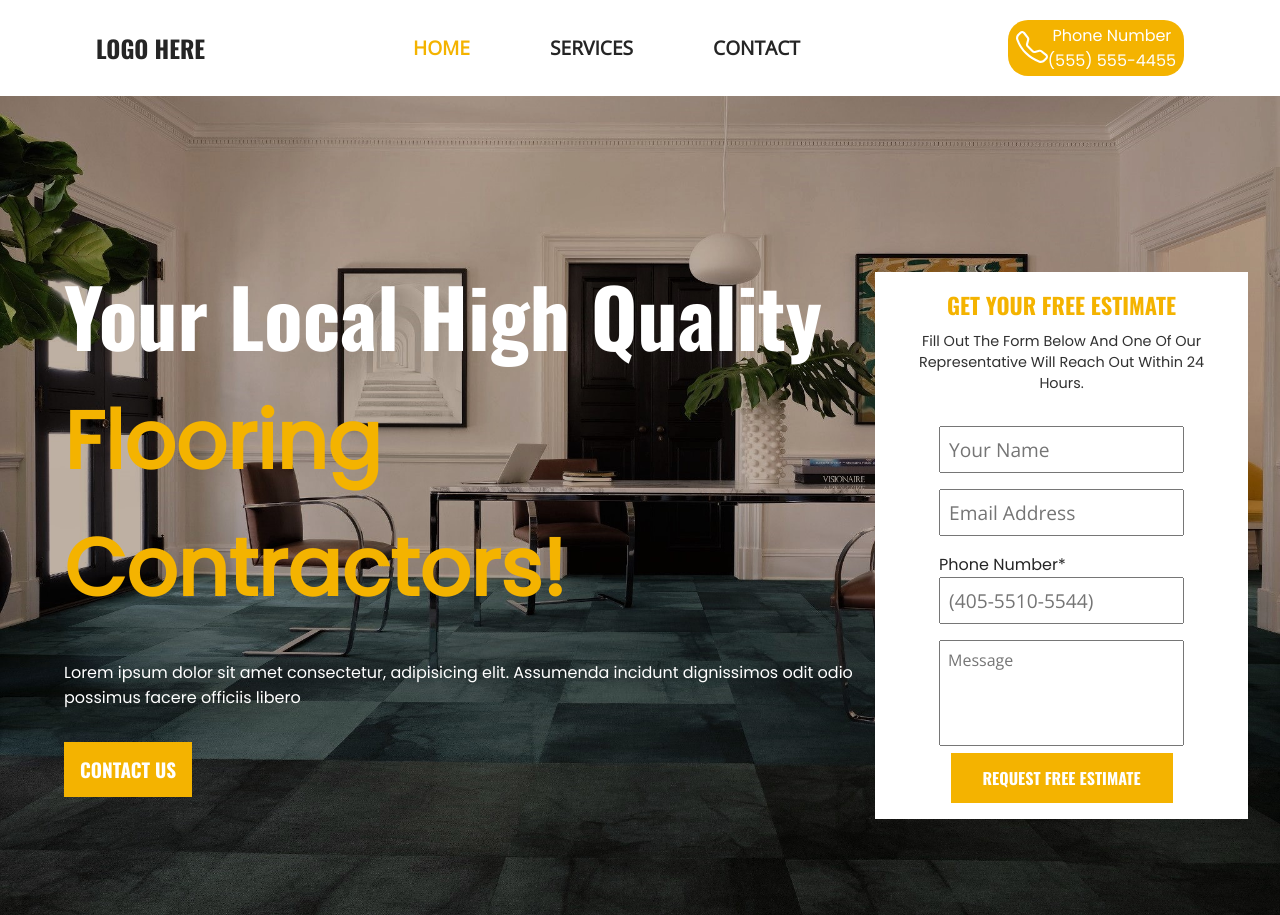
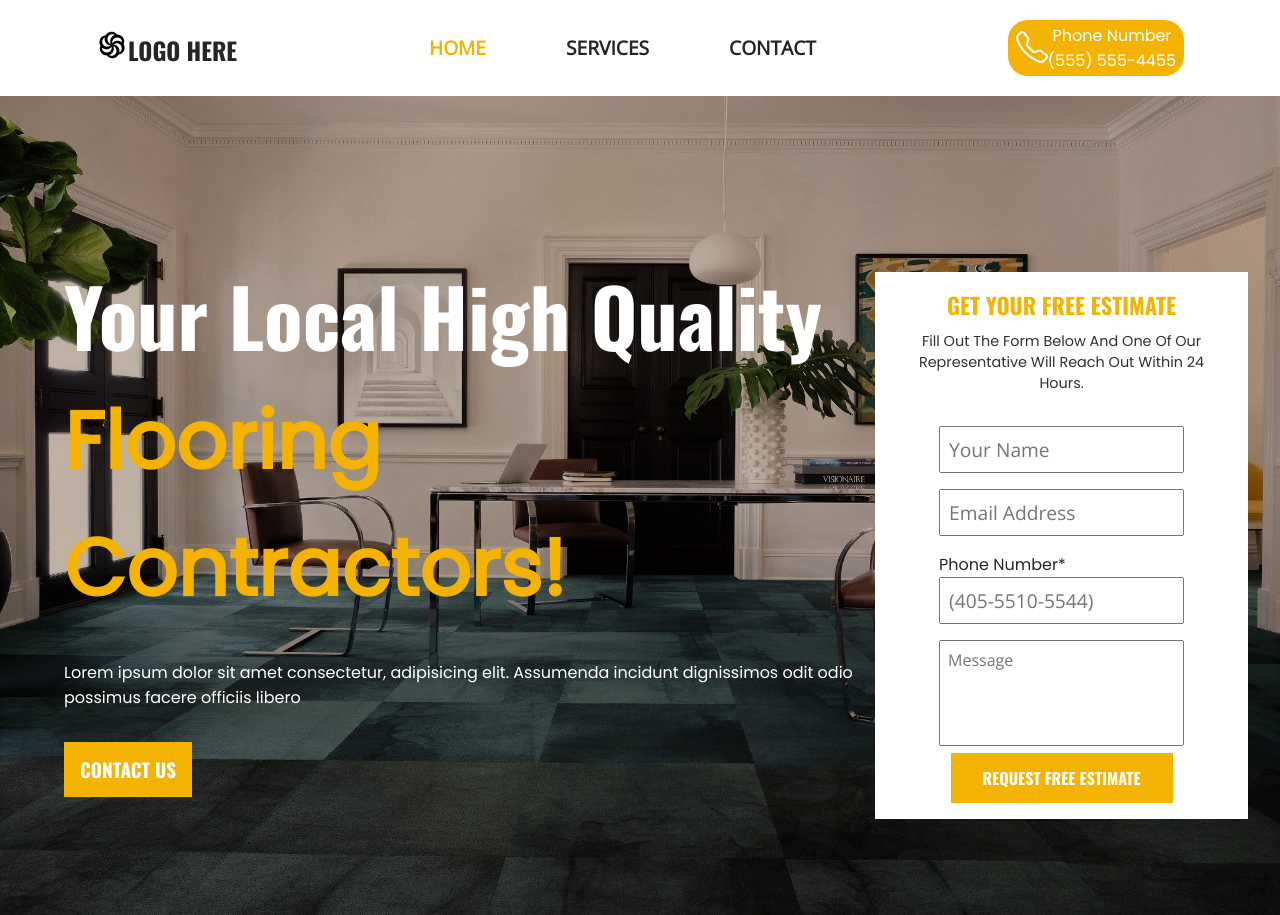
Before and after one commit to Iamisaacson/demo-site, a plain HTML site: page index.html in a window 1280 px wide. Shown: the top 915 px of the page. Drawn offline with nearby package versions, Linux system fonts and the light colour scheme; a web font is replaced by a local one.

Commit message:
Update index.html

```diff
--- a/index.html
+++ b/index.html
@@ -8,12 +8,12 @@
   <link href="https://fonts.googleapis.com/css2?family=Open+Sans&family=Oswald:wght@700&family=Poppins&display=swap" rel="stylesheet">
   <link rel="icon" type="image/png" sizes="32x32" href="./images/logo.svg">
   <link rel="stylesheet" href="style-demo.css">
-  <title>Demo</title>
+  <title>Demo Site</title>
 </head>
 <body>
 
   <header>
-    <a href="" class="logo"><img src="./images/logo2.png" alt="">Logo Here</a>
+    <a href="" class="logo"><img src="./logo2.png" alt="">Logo Here</a>
     <nav>
       <ul>
         <li ><a href="" class="home">Home</a></li>
```
